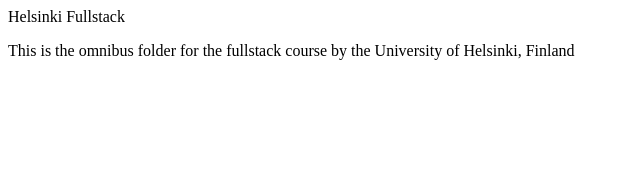
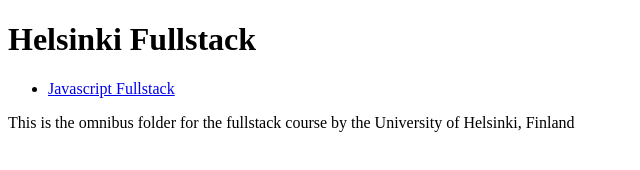
Before and after one commit to cleargoaldigital/helsinki-fullstack, a plain HTML site: page index.html in a window 1280 px wide. Shown: the whole page, without its empty margins (0-640 px from the left). Drawn offline with Linux system fonts and the light colour scheme.

Commit message:
Updated files

```diff
--- a/index.html
+++ b/index.html
@@ -5,10 +5,22 @@
     <meta http-equiv="X-UA-Compatible" content="IE=edge">
     <meta name="viewport" content="width=device-width, initial-scale=1.0">
     <title>helsink-fullstack</title>
+
 </head>
 <body>
-    <header>Helsinki Fullstack</header>
+    <header>
+        <h1>Helsinki Fullstack</h1>
+    </header>
+
+    <nav>
+        <ul>
+            <li> <a href="./javas.html">Javascript Fullstack</a></li>
+        </ul>
+    </nav>
 
     <p>This is the omnibus folder for the fullstack course by the University of Helsinki, Finland</p>
+
+
+
 </body>
 </html>
```
Also changed, not shown: fullstack-js/javas.html (renamed from fullstack-js/index.html, +5 -0 lines).
